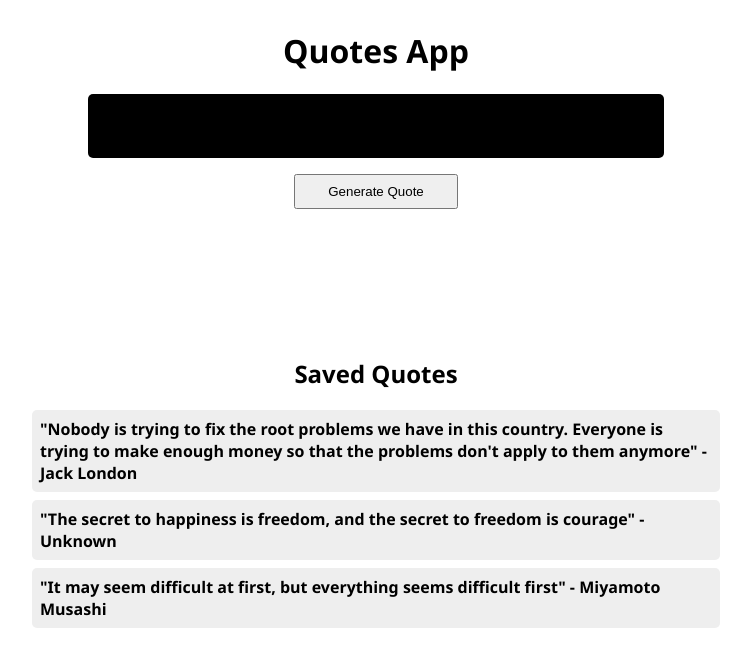
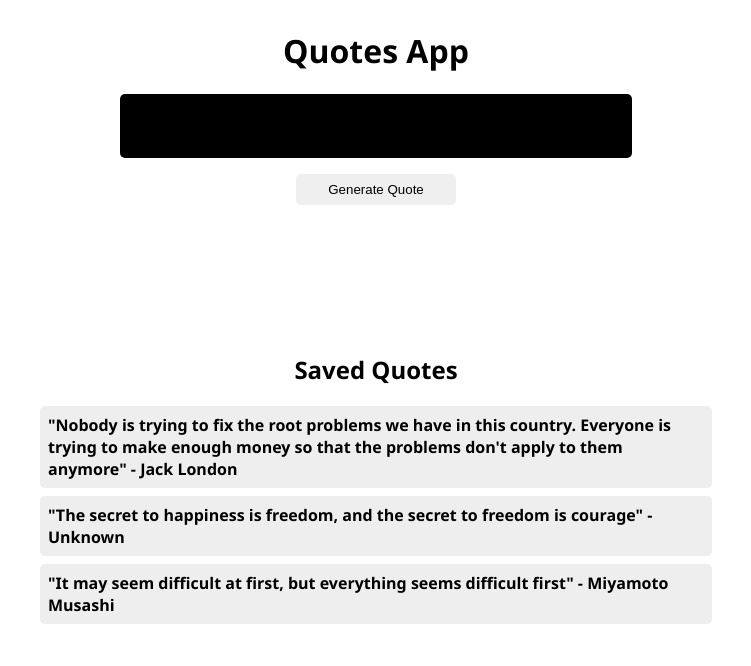
Before and after one commit to rizwan171/quotes-app, a Vue app in the folder src/frontend/: page / in a window 1280 px wide. Shown: the top 666 px of the page, without its empty margins (264-1015 px from the left). Built offline with nearby package versions, Linux system fonts and the light colour scheme.

Commit message:
Added some boilerplate css

```diff
--- /dev/null
+++ b/src/frontend/src/assets/css/index.css
@@ -0,0 +1,10 @@
+button {
+  border-radius: 5px;
+}
+
+*,
+*::before,
+*::after {
+    box-sizing: border-box;
+    border: none;
+}
--- a/src/frontend/src/main.ts
+++ b/src/frontend/src/main.ts
@@ -1,4 +1,5 @@
 import { createApp } from "vue";
 import App from "./App.vue";
+import "./assets/css/index.css";
 
 createApp(App).mount("#app");
```
